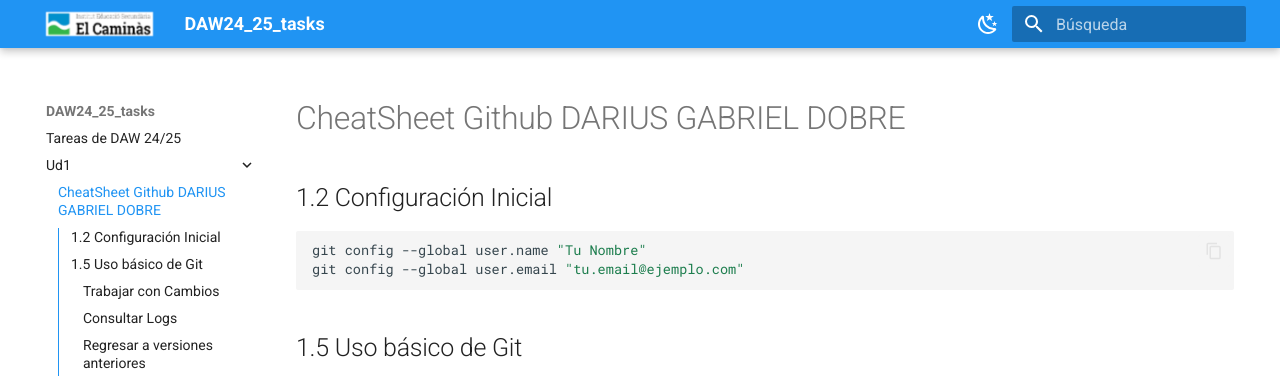
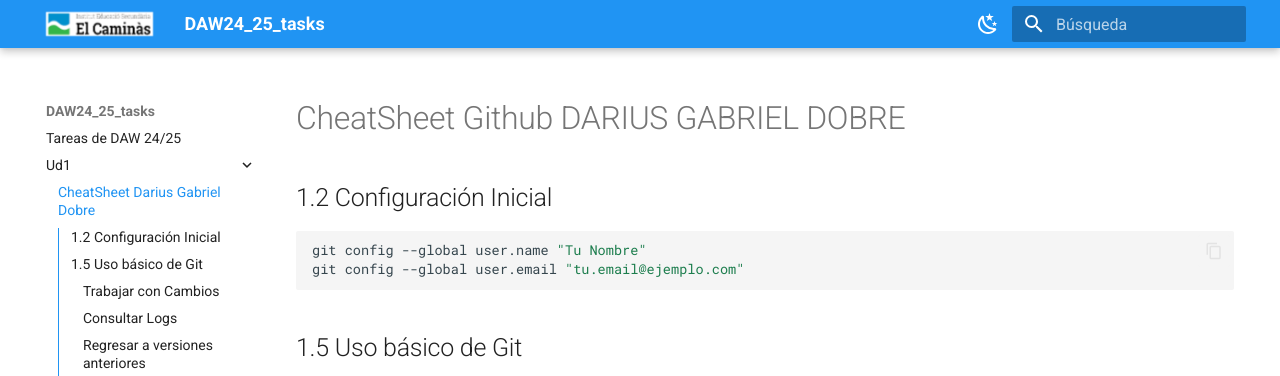
Before and after one commit to jmunozji/DAW24_25_tasks, an MkDocs documentation site: the page built from docs/Ud1/DGD/cheatsheet.md, in a window 1280 px wide. Shown: the top 376 px of the page. Built offline with MkDocs 1.6.1 and Material for MkDocs 9.7.7, drawn with Linux system fonts in a browser that asks for light colours; part of the change alters nothing that is shown.

```diff
--- a/docs/Ud1/DGD/cheatsheet.md
+++ b/docs/Ud1/DGD/cheatsheet.md
@@ -1,3 +1,6 @@
+---
+title: 'CheatSheet Darius Gabriel Dobre'
+---
 # CheatSheet Github DARIUS GABRIEL DOBRE
 
 ## 1.2 Configuración Inicial
```
